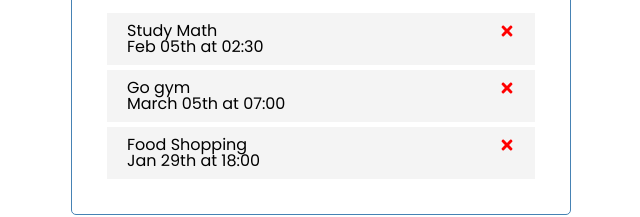
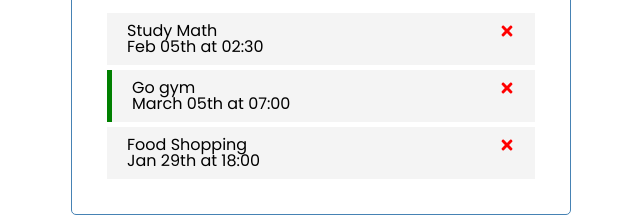
Before and after one commit to amin-aoka/Task-tracker, a React (Create React App) app: page / in a window 1280 px wide. Shown: the part 121-338 px from the top of the page, without its empty margins (319-959 px from the left). Built offline with nearby package versions, Linux system fonts and the light colour scheme.

Commit message:
reminder added

```diff
--- a/src/App.js
+++ b/src/App.js
@@ -25,6 +25,14 @@ function App() {
     }]
 )
 
+const toggleReminder =(id)=>{
+  setTasks(
+    tasks.map((task)=>
+      task.id === id ? {...task, reminder : !task.reminder} : task
+    )
+  )
+}
+
 const deleteTask= (id)=>{
   setTasks(
     tasks.filter((task)=> task.id !== id )
@@ -34,7 +42,7 @@ const deleteTask= (id)=>{
   return (
     <div className="container">
       <Header title ="Task Tracker"/>
-      {tasks.length !== 0 ?(<Tasks tasks={tasks} onDelete = {deleteTask}  /> ): ("No Task to show")}
+      {tasks.length !== 0 ?(<Tasks tasks={tasks} onDelete = {deleteTask} onToggle = {toggleReminder} /> ): ("No Task to show")}
     </div>
   );
 }
--- a/src/components/Task.js
+++ b/src/components/Task.js
@@ -1,7 +1,7 @@
 import {FaTimes} from 'react-icons/fa'
-const Task =({task,onDelete,ondblclick})=>{
+const Task =({task,onDelete,onToggle})=>{
     return(
-        <div className="task" >
+        <div className={`task ${task.reminder? "reminder": ""}`} onDoubleClick={()=> onToggle(task.id)}>
             <h3 >{task.text} <FaTimes onClick={()=> onDelete(task.id)} style = {{color:"red", cursor:"pointer"}}/></h3>
             <p>{task.day}</p>
         </div>
--- a/src/components/Tasks.js
+++ b/src/components/Tasks.js
@@ -1,11 +1,11 @@
 import Task from "./Task"
 
-export default function Tasks ({tasks,onDelete,onDbl}){
+export default function Tasks ({tasks,onDelete,onToggle}){
 
     return(
         <>
           { tasks.map((task)=>{
-                return <Task key ={task.id} task={task} onDelete ={onDelete}/>
+                return <Task key ={task.id} task={task} onDelete ={onDelete} onToggle ={onToggle}/>
             })}
         </>
     )}
```
